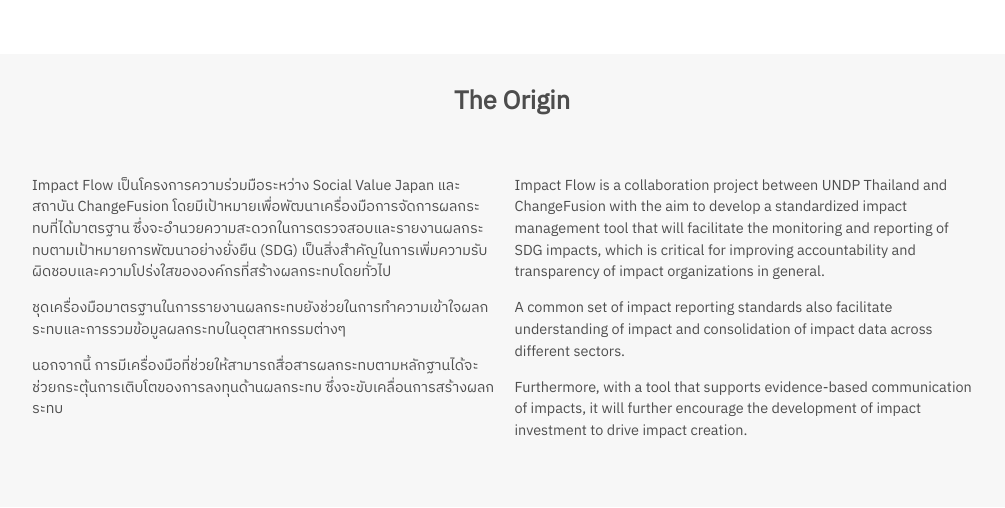
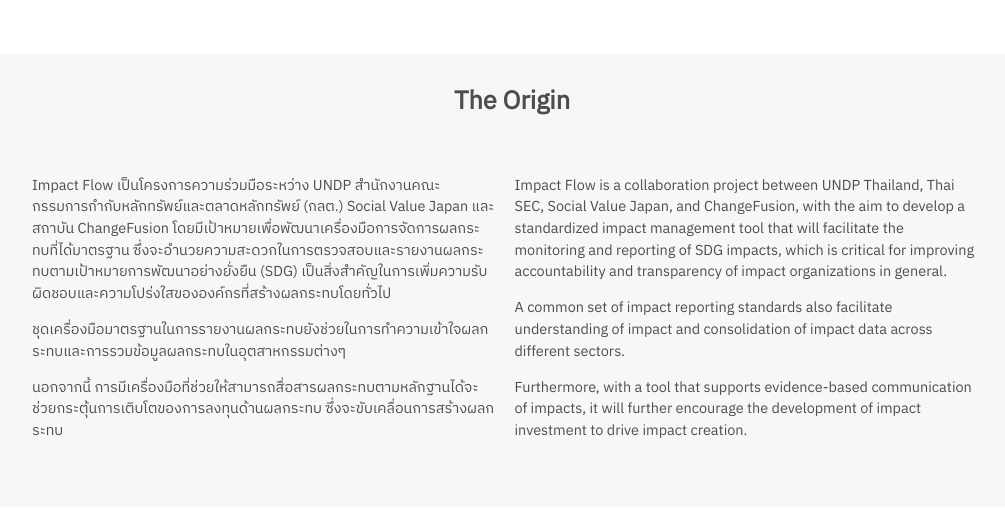
Before and after one commit to deepmatters/impactflow, a Flask app: page / in a window 1280 px wide. Shown: the part 1609-2117 px from the top of the page, without its empty margins (128-1133 px from the left). Run offline with Flask 2, Linux system fonts and the light colour scheme; data that the repository does not hold is empty.

Commit message:
Fix partnership wording

```diff
--- a/app/templates/about.html
+++ b/app/templates/about.html
@@ -76,12 +76,12 @@
                 </div>
                 <div class="home-flex-wrapper">
                     <div class="home-left">
-                        <p>Impact Flow เป็นโครงการความร่วมมือระหว่าง Social Value Japan และ สถาบัน ChangeFusion โดยมีเป้าหมายเพื่อพัฒนาเครื่องมือการจัดการผลกระทบที่ได้มาตรฐาน ซึ่งจะอำนวยความสะดวกในการตรวจสอบและรายงานผลกระทบตามเป้าหมายการพัฒนาอย่างยั่งยืน (SDG) เป็นสิ่งสำคัญในการเพิ่มความรับผิดชอบและความโปร่งใสขององค์กรที่สร้างผลกระทบโดยทั่วไป</p>
+                        <p>Impact Flow เป็นโครงการความร่วมมือระหว่าง UNDP สำนักงานคณะกรรมการกำกับหลักทรัพย์และตลาดหลักทรัพย์ (กลต.) Social Value Japan และ สถาบัน ChangeFusion โดยมีเป้าหมายเพื่อพัฒนาเครื่องมือการจัดการผลกระทบที่ได้มาตรฐาน ซึ่งจะอำนวยความสะดวกในการตรวจสอบและรายงานผลกระทบตามเป้าหมายการพัฒนาอย่างยั่งยืน (SDG) เป็นสิ่งสำคัญในการเพิ่มความรับผิดชอบและความโปร่งใสขององค์กรที่สร้างผลกระทบโดยทั่วไป</p>
                         <p>ชุดเครื่องมือมาตรฐานในการรายงานผลกระทบยังช่วยในการทำความเข้าใจผลกระทบและการรวมข้อมูลผลกระทบในอุตสาหกรรมต่างๆ</p>
                         <p>นอกจากนี้ การมีเครื่องมือที่ช่วยให้สามารถสื่อสารผลกระทบตามหลักฐานได้จะช่วยกระตุ้นการเติบโตของการลงทุนด้านผลกระทบ ซึ่งจะขับเคลื่อนการสร้างผลกระทบ</p>
                     </div>
                     <div class="home-right">
-                        <p>Impact Flow is a collaboration project between UNDP Thailand and ChangeFusion with the aim to develop a standardized impact management tool that will facilitate the monitoring and reporting of SDG impacts, which is critical for improving accountability and transparency of impact organizations in general.</p>
+                        <p>Impact Flow is a collaboration project between UNDP Thailand, Thai SEC, Social Value Japan, and ChangeFusion, with the aim to develop a standardized impact management tool that will facilitate the monitoring and reporting of SDG impacts, which is critical for improving accountability and transparency of impact organizations in general.</p>
                         <p>A common set of impact reporting standards also facilitate understanding of impact and consolidation of impact data across different sectors.</p>
                         <p>Furthermore, with a tool that supports evidence-based communication of impacts, it will further encourage the development of impact investment to drive impact creation.</p>
                     </div>
--- a/app/templates/home.html
+++ b/app/templates/home.html
@@ -74,12 +74,12 @@
                 </div>
                 <div class="home-flex-wrapper">
                     <div class="home-left">
-                        <p>Impact Flow เป็นโครงการความร่วมมือระหว่าง Social Value Japan และ สถาบัน ChangeFusion โดยมีเป้าหมายเพื่อพัฒนาเครื่องมือการจัดการผลกระทบที่ได้มาตรฐาน ซึ่งจะอำนวยความสะดวกในการตรวจสอบและรายงานผลกระทบตามเป้าหมายการพัฒนาอย่างยั่งยืน (SDG) เป็นสิ่งสำคัญในการเพิ่มความรับผิดชอบและความโปร่งใสขององค์กรที่สร้างผลกระทบโดยทั่วไป</p>
+                        <p>Impact Flow เป็นโครงการความร่วมมือระหว่าง UNDP สำนักงานคณะกรรมการกำกับหลักทรัพย์และตลาดหลักทรัพย์ (กลต.) Social Value Japan และ สถาบัน ChangeFusion โดยมีเป้าหมายเพื่อพัฒนาเครื่องมือการจัดการผลกระทบที่ได้มาตรฐาน ซึ่งจะอำนวยความสะดวกในการตรวจสอบและรายงานผลกระทบตามเป้าหมายการพัฒนาอย่างยั่งยืน (SDG) เป็นสิ่งสำคัญในการเพิ่มความรับผิดชอบและความโปร่งใสขององค์กรที่สร้างผลกระทบโดยทั่วไป</p>
                         <p>ชุดเครื่องมือมาตรฐานในการรายงานผลกระทบยังช่วยในการทำความเข้าใจผลกระทบและการรวมข้อมูลผลกระทบในอุตสาหกรรมต่างๆ</p>
                         <p>นอกจากนี้ การมีเครื่องมือที่ช่วยให้สามารถสื่อสารผลกระทบตามหลักฐานได้จะช่วยกระตุ้นการเติบโตของการลงทุนด้านผลกระทบ ซึ่งจะขับเคลื่อนการสร้างผลกระทบ</p>
                     </div>
                     <div class="home-right">
-                        <p>Impact Flow is a collaboration project between UNDP Thailand and ChangeFusion with the aim to develop a standardized impact management tool that will facilitate the monitoring and reporting of SDG impacts, which is critical for improving accountability and transparency of impact organizations in general.</p>
+                        <p>Impact Flow is a collaboration project between UNDP Thailand, Thai SEC, Social Value Japan, and ChangeFusion, with the aim to develop a standardized impact management tool that will facilitate the monitoring and reporting of SDG impacts, which is critical for improving accountability and transparency of impact organizations in general.</p>
                         <p>A common set of impact reporting standards also facilitate understanding of impact and consolidation of impact data across different sectors.</p>
                         <p>Furthermore, with a tool that supports evidence-based communication of impacts, it will further encourage the development of impact investment to drive impact creation.</p>
                     </div>
```
